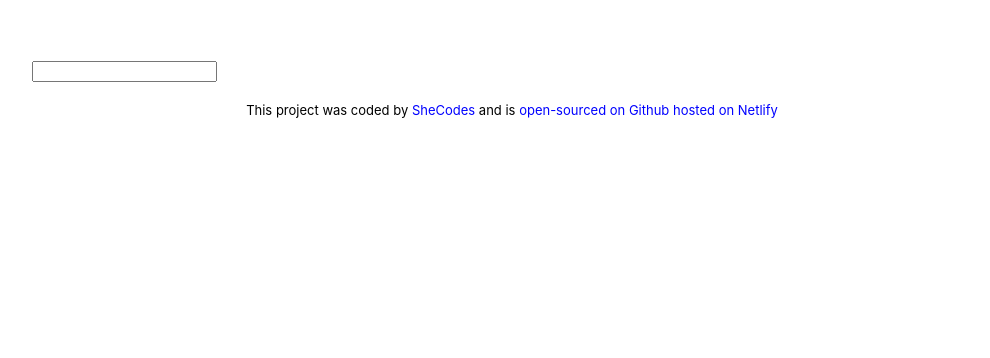
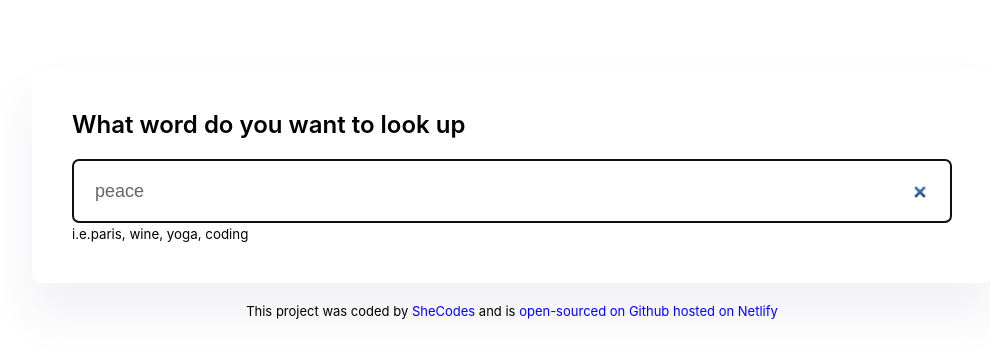
Before and after one commit to Oksihup/dictionary-project, a React (Create React App) app: page / in a window 1280 px wide. Shown: the top 358 px of the page, without its empty margins (128-1118 px from the left). Built offline with nearby package versions, Linux system fonts and the light colour scheme; no server answers.

Commit message:
Added some new elements

```diff
--- a/package.json
+++ b/package.json
@@ -7,6 +7,7 @@
     "@testing-library/react": "^13.4.0",
     "@testing-library/user-event": "^13.5.0",
     "axios": "^1.1.2",
+    "pexels": "^1.4.0",
     "react": "^18.2.0",
     "react-dom": "^18.2.0",
     "react-scripts": "5.0.1",
--- a/src/Dictionary.css
+++ b/src/Dictionary.css
@@ -3,7 +3,37 @@
   margin: 0 auto;
 }
 
-.App-footer {
-  text-align: center;
-  margin: 30px auto;
+.Dictionary section {
+  box-shadow: 0px 30px 50px rgba(65, 50, 100, 0.08);
+  border-radius: 8px;
+  background: white;
+  margin-top: 10px;
+  padding: 40px;
 }
+
+.Dictionary label {
+  font-weight: 600;
+  font-style: normal;
+  font-size: 24px;
+  margin-bottom: 20px;
+  display: block;
+  line-height: 29px;
+}
+
+.Dictionary .search-input {
+  display: block;
+  height: 64px;
+  color: #666666;
+  font-size: 18px;
+  line-height: 21px;
+  padding: 22px;
+  border: 1px solid #dddddd;
+  border-radius: 6px;
+
+  width: 100%;
+}
+
+.Dictionary .hint {
+  margin-top: 15px;
+  display: block;
+}
--- a/src/Dictionary.js
+++ b/src/Dictionary.js
@@ -1,37 +1,70 @@
 import React, { useState } from "react";
 import axios from "axios";
-import "./Dictionary.css";
 import Results from "./Results";
 import Photos from "./Photos";
+import "./Dictionary.css";
 
-export default function Dictionary() {
-  let [keyword, setKeyword] = useState("");
-  let [results, setResults] = useState(null);
+export default function Dictionary(props) {
+  const [keyword, setKeyword] = useState(props.defaultKeyword);
+  const [loaded, setLoaded] = useState(false);
+  const [definition, setDefinition] = useState(null);
+  const [photos, setPhotos] = useState([]);
+
+  function handleImages(response) {
+    setPhotos(response.data.photos);
+  }
 
   function handleResponse(response) {
-    console.log(response.data[0]);
-    setResults(response.data[0]);
+    setDefinition(response.data[0]);
+    let apiUrl = `https://api.pexels.com/v1/search?query=${response.data[0].word}&per_page=9`;
+    let apiKey = "563492ad6f9170000100000184fbbe3ea1614705a3037d0819085490";
+    axios
+      .get(apiUrl, { headers: { Authorization: `Bearer ${apiKey}` } })
+      .then(handleImages);
   }
 
-  function search(event) {
+  function load() {
+    setLoaded(true);
+    search();
+  }
+
+  function search() {
+    let apiUrl = `https://api.dictionaryapi.dev/api/v2/entries/en_US/${keyword}`;
+    axios.get(apiUrl).then(handleResponse);
+  }
+
+  function handleSubmit(event) {
     event.preventDefault();
-    alert(`Searching for ${keyword} definition`);
-    //dictionary documentation https://dictionaryapi.dev/
-    let apiUrl = `https://api.dictionaryapi.dev/api/v2/entries/en/${keyword}`;
-    axios.get(apiUrl).then(handleResponse);
+    search();
   }
 
   function handleKeywordChange(event) {
     setKeyword(event.target.value);
   }
 
-  return (
-    <div className="Dictionary">
-      <form onSubmit={search}>
-        <input className="search" onChange={handleKeywordChange}></input>
-      </form>
-      {keyword}
-      <Results results={results} />
-    </div>
-  );
+  if (loaded) {
+    return (
+      <div className="Dictionary">
+        <section>
+          <form onSubmit={handleSubmit}>
+            <label>What word do you want to look up</label>
+            <input
+              type="search"
+              placeholder="Search for a word"
+              defaultValue={props.defaultKeyword}
+              autoFocus={true}
+              className="form-control search-input"
+              onChange={handleKeywordChange}
+            />
+          </form>
+          <small>i.e.paris, wine, yoga, coding</small>
+        </section>
+        <Results definition={definition} />
+        <Photos photos={photos} />
+      </div>
+    );
+  } else {
+    load();
+    return "Loading!";
+  }
 }
--- a/src/Meaning.js
+++ b/src/Meaning.js
@@ -1,21 +1,25 @@
 import React from "react";
+import Synonyms from "./Synonyms";
+import "./Meaning.css";
 
 export default function Meaning(props) {
-  console.log(props.meaning);
+  if (props.meaning) {
     return (
       <div className="Meaning">
         <h3>{props.meaning.partOfSpeech}</h3>
         {props.meaning.definitions.map(function (definition, index) {
           return (
             <div key={index}>
-            <p>
-              {definition.definition}
+              <p>{definition.definition}</p>
               <br />
               <em>{definition.example}</em>
-            </p>
+              <Synonyms synonyms={definition.synonyms} />
             </div>
           );
         })}
       </div>
     );
+  } else {
+    return null;
   }
+}
--- /dev/null
+++ b/src/Phonetic.css
@@ -0,0 +1,23 @@
+.Phonetic {
+  margin: 20px 0 0;
+}
+
+.Phonetic h2 {
+  font-weight: 600;
+  font-size: 16px;
+  line-height: 19px;
+  color: #666666;
+  display: inline;
+}
+
+.Phonetic a {
+  color: #6c63ff;
+  font-weight: normal;
+  margin-right: 15px;
+  font-size: 14px;
+  line-height: 17px;
+  padding: 8px 18px;
+  border: 1px solid #dddddd;
+  border-radius: 50px;
+  text-decoration: none;
+}
--- /dev/null
+++ b/src/Phonetic.js
@@ -0,0 +1,17 @@
+import React from "react";
+import "./Phonetic.css";
+
+export default function Phonetic(props) {
+  if (props.phonetic) {
+    return (
+      <div>
+        <a href={props.phonetic.audio} target="_blank" rel="nooper noreferrer">
+          Listen
+        </a>
+        <h2>{props.phonetic.text}</h2>
+      </div>
+    );
+  } else {
+    return null;
+  }
+}
--- /dev/null
+++ b/src/Results.css
@@ -0,0 +1,7 @@
+.Result h1 {
+  font-style: normal;
+  font-weight: 600;
+  font-size: 36px;
+  line-height: 43px;
+  color: #000000;
+}
--- a/src/Results.js
+++ b/src/Results.js
@@ -1,16 +1,23 @@
 import React from "react";
 import Meaning from "./Meaning";
+import Phonetic from "./Phonetic";
+import "./Results.css";
 
 export default function Results(props) {
-  if (props.results) {
+  if (props.definiton) {
     return (
       <div className="Results">
-        <h2>{props.results.word}</h2>
-        {props.results.meanings.map(function (meaning, index) {
+        <section>
+          <h1>{props.definition.word}</h1>
+          {props.definition.phonetics.map(function (phonetic, index) {
+            return <Phonetic phonetic={phonetic} key={index} />;
+          })}
+        </section>
+        {props.definition.meaning.map(function (meaning, index) {
           return (
-            <div key={index}>
+            <section key={index}>
               <Meaning meaning={meaning} />
-            </div>
+            </section>
           );
         })}
       </div>
--- /dev/null
+++ b/src/Synonyms.css
@@ -0,0 +1,15 @@
+.Synonyms {
+  margin: 30px 0 0;
+}
+
+.Synonyms ul {
+  padding: 0;
+  margin: 0;
+}
+
+.Synonyms li {
+  list-style: none;
+  display: inline-block;
+  margin-right: 15px;
+  font-size: 14px;
+}
--- /dev/null
+++ b/src/Synonyms.js
@@ -0,0 +1,20 @@
+import React from "react";
+
+import "./Synonyms.css";
+
+export default function Synonyms(props) {
+  if (props.synonyms) {
+    return (
+      <div className="Synonyms">
+        <strong>Similar:</strong>
+        <ul>
+          {props.synonyms.map(function (synonym, index) {
+            return <li key={index}>{synonym}</li>;
+          })}
+        </ul>
+      </div>
+    );
+  } else {
+    return null;
+  }
+}
```
Also changed, not shown: src/index.js (+8 -7 lines), 1 other file (tests, documents, lock files or other folders). Lines whose indentation alone changed are shown as unchanged.
